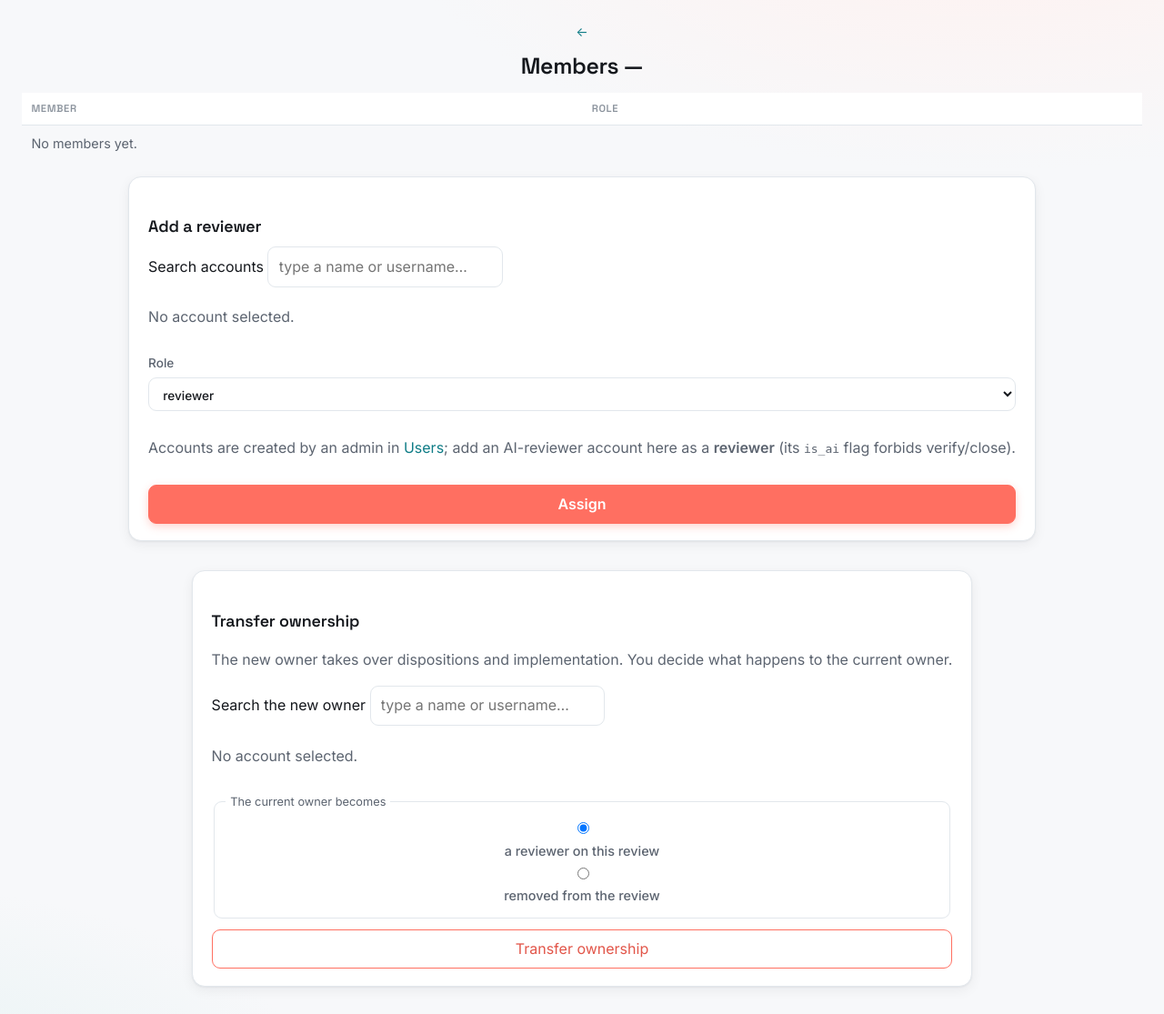
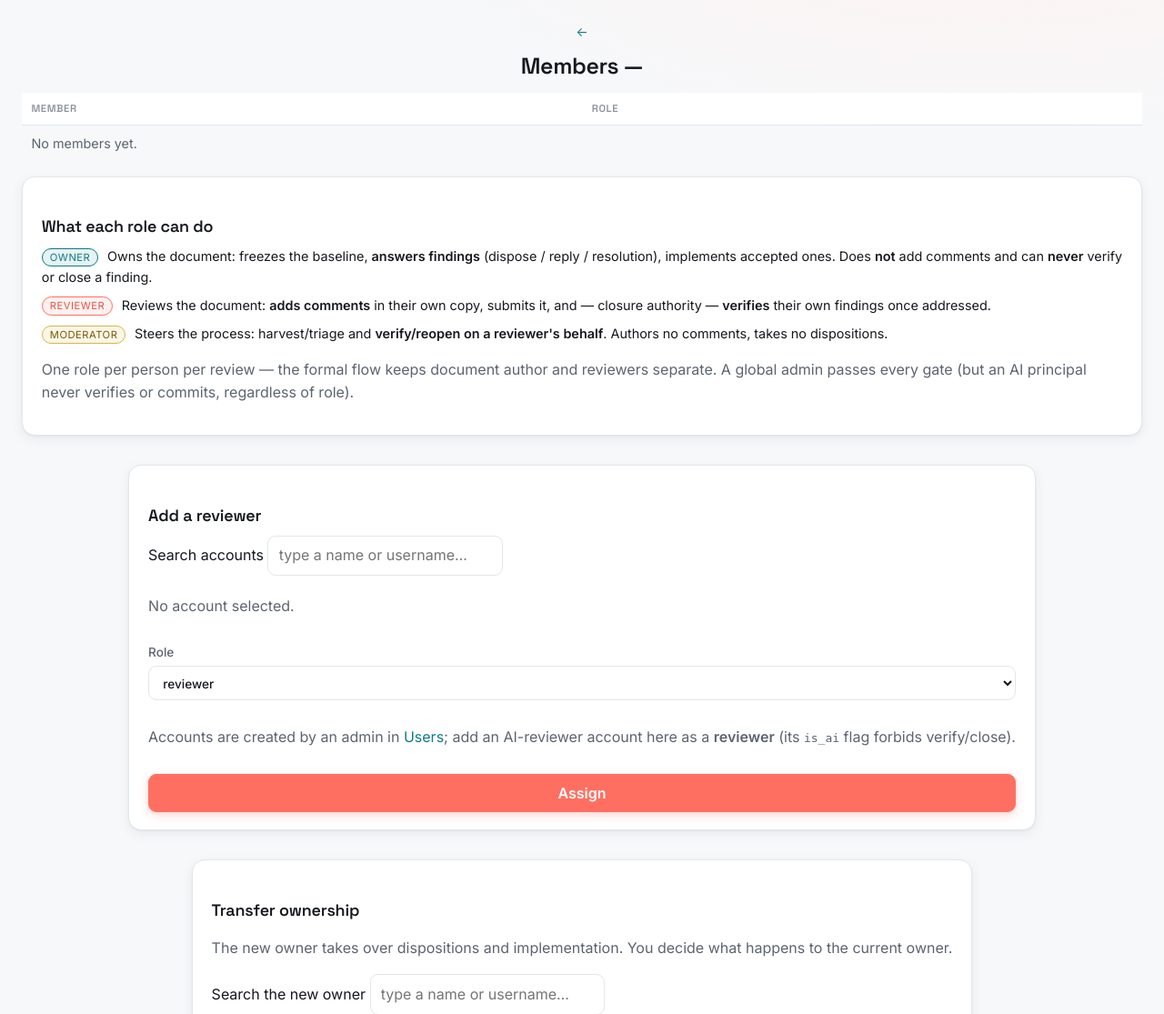
Before and after one commit to tech-ALUM/maluS, a Python web app: template src/malus/web/templates/members.html in a window 1280 px wide. Shown: the top 1115 px of the page at 91% size. Run offline with Jinja, Linux system fonts and the light colour scheme; the template is opened without the code that fills it, so the values that code supplies are empty.

Commit message:
feat(web): role-capability banners + roles legend (roles clarity, option A)
The viewer now states per role what you can do and why — owner/admin:
you answer findings (dispose), comments are the reviewers' job, closure
is never yours; reviewer: select text to comment, own comments only;
moderator: verify/reopen on behalf. Members page gains a 'what each
role can do' legend. Decision Alberto 2026-07-28: UI clarity only, the
single-role formal model stays (multi-role B rejected for now).

Co-Authored-By: Claude Fable 5 <noreply@anthropic.com>

```diff
--- a/pyproject.toml
+++ b/pyproject.toml
@@ -4,7 +4,7 @@ build-backend = "setuptools.build_meta"
 
 [project]
 name = "malus"
-version = "2.0.0"
+version = "2.0.1"
 description = "Formal RID-based review management for Markdown documents"
 readme = "README.md"
 requires-python = ">=3.12"
--- a/src/malus/__init__.py
+++ b/src/malus/__init__.py
@@ -5,4 +5,4 @@ MCP AI reviewer). See ``docs/plan/v1/`` for the plan, ``docs/spec/`` for the
 normative contracts, and ``docs/ops/runbook.md`` for deployment.
 """
 
-__version__ = "2.0.0"
+__version__ = "2.0.1"
--- a/src/malus/web/templates/members.html
+++ b/src/malus/web/templates/members.html
@@ -38,6 +38,25 @@
   {% endfor %}
   </tbody>
 </table>
+
+<section class="card roles-legend">
+  <h2>What each role can do</h2>
+  <ul class="roles-list">
+    <li><span class="role role-owner">owner</span> Owns the document: freezes the
+      baseline, <b>answers findings</b> (dispose / reply / resolution), implements
+      accepted ones. Does <b>not</b> add comments and can <b>never</b> verify or
+      close a finding.</li>
+    <li><span class="role role-reviewer">reviewer</span> Reviews the document:
+      <b>adds comments</b> in their own copy, submits it, and — closure authority —
+      <b>verifies</b> their own findings once addressed.</li>
+    <li><span class="role role-moderator">moderator</span> Steers the process:
+      harvest/triage and <b>verify/reopen on a reviewer's behalf</b>. Authors no
+      comments, takes no dispositions.</li>
+  </ul>
+  <p class="muted">One role per person per review — the formal flow keeps document
+    author and reviewers separate. A global admin passes every gate (but an AI
+    principal never verifies or commits, regardless of role).</p>
+</section>
 
 <section class="card picker">
   <h2>Add a reviewer</h2>
```
Also changed, not shown: CHANGELOG.md.
